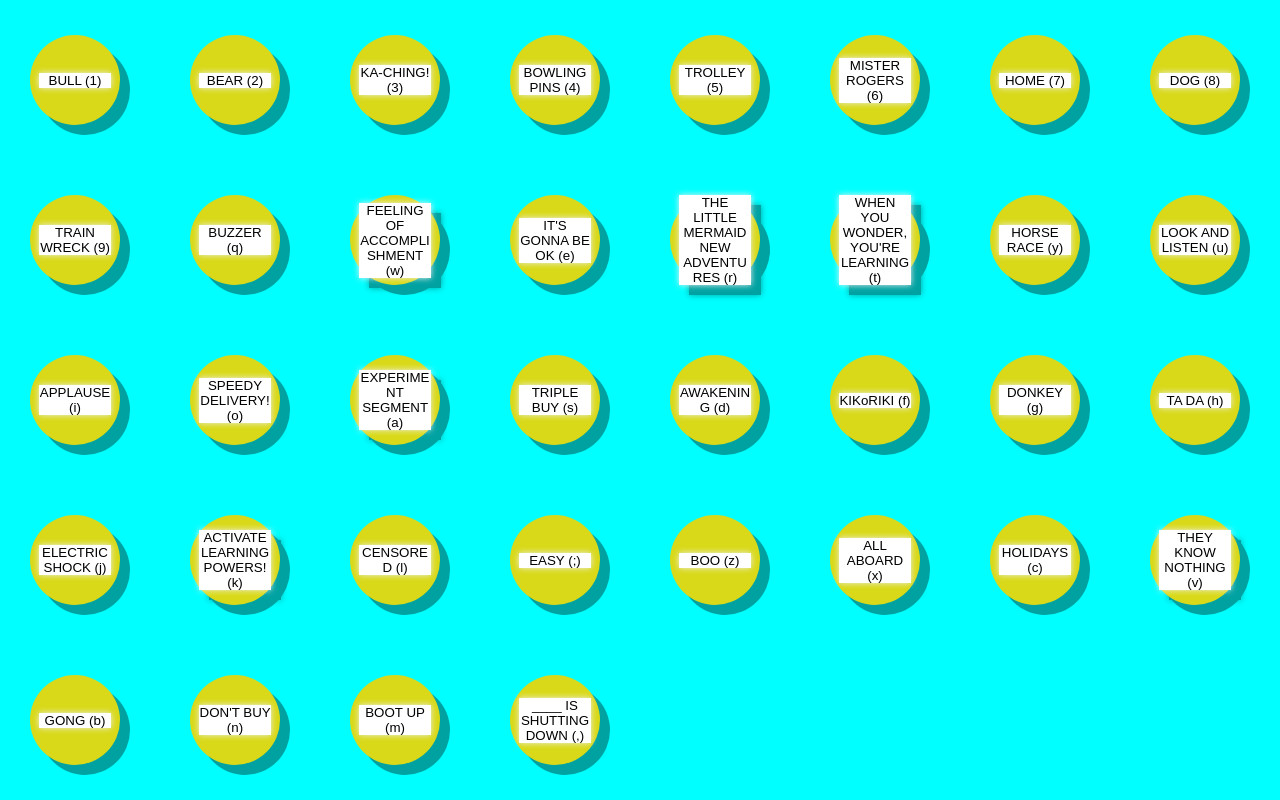
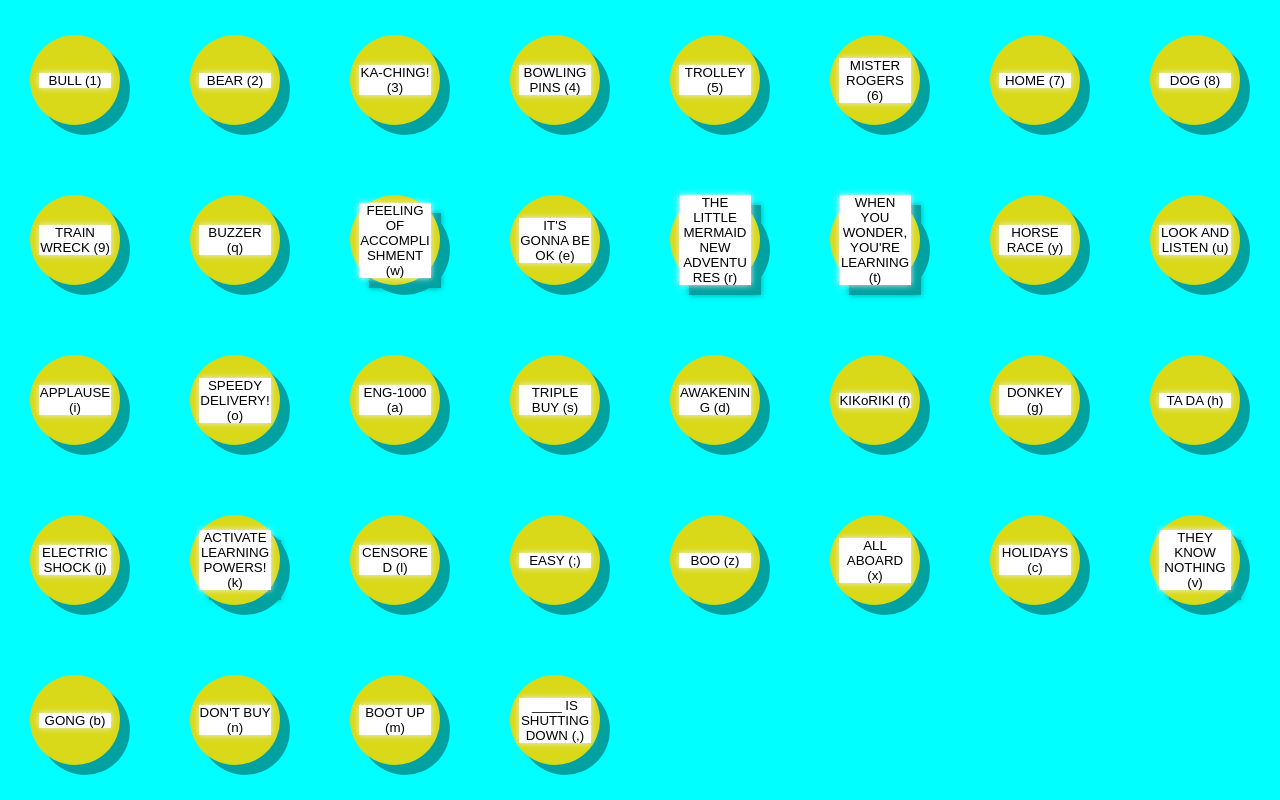
Before and after one commit to aegerev/ENG-1000-soundboard, a React (Vite) app in the folder eng-1000-soundboard/: page / in a window 1280 px wide. Built offline with nearby package versions, Linux system fonts and the light colour scheme; no server answers.

Commit message:
Updated the 'experiment segment' to the ENG-1000 eyecatcher

```diff
--- a/eng-1000-soundboard/src/App.jsx
+++ b/eng-1000-soundboard/src/App.jsx
@@ -24,7 +24,7 @@
     new Sound("APPLAUSE", "i", "applause.mp3"),
     new Sound("SPEEDY DELIVERY!", "o", "speedy_delivery.mp3"),
 
-    new Sound("EXPERIMENT SEGMENT", "a", "experiment.mp3"),
+    new Sound("ENG-1000", "a", "ENG1000_eyecatcher.mp3"),
     new Sound("TRIPLE BUY", "s", "buy.mp3"),
     new Sound("AWAKENING", "d", "drums_of_liberation.mp3"),
     new Sound("KIKoRIKI", "f", "kikOriki.mp3"),
```
Also changed, not shown: 2 other files (tests, documents, lock files or other folders).
